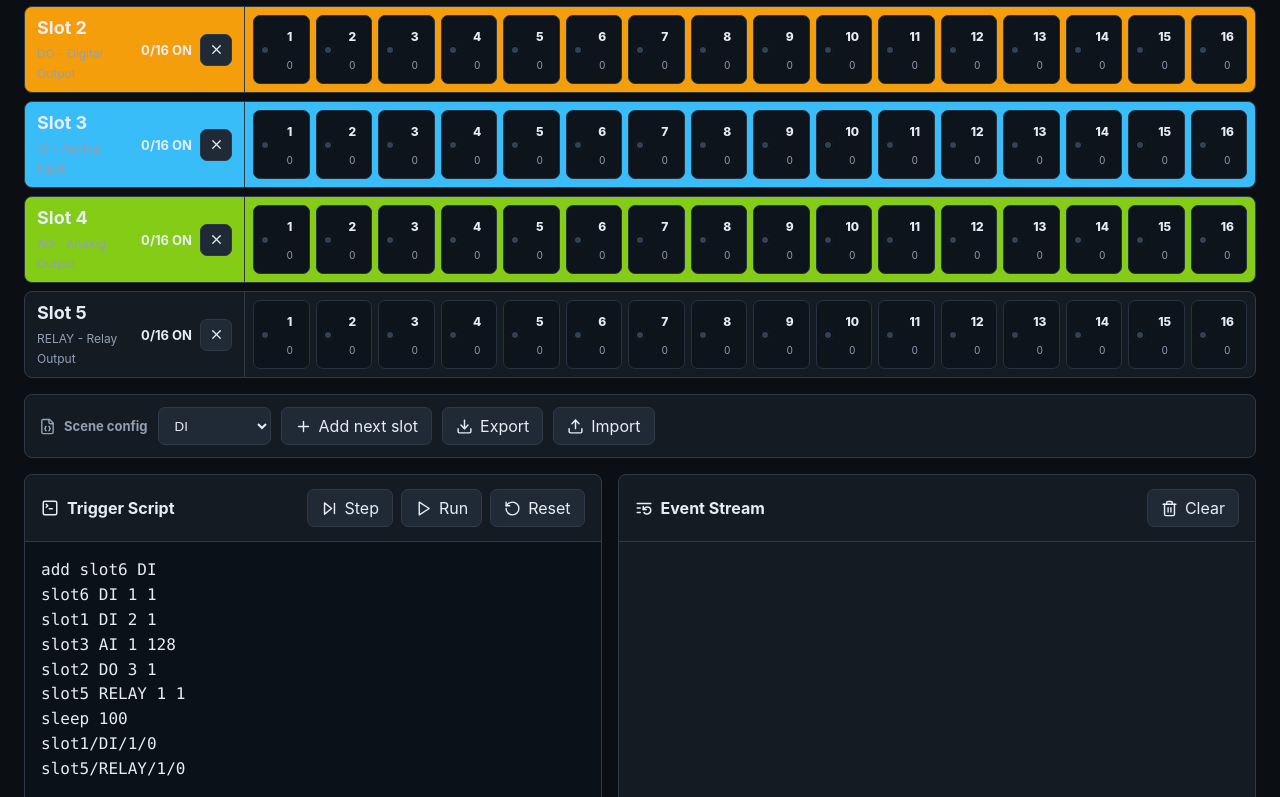
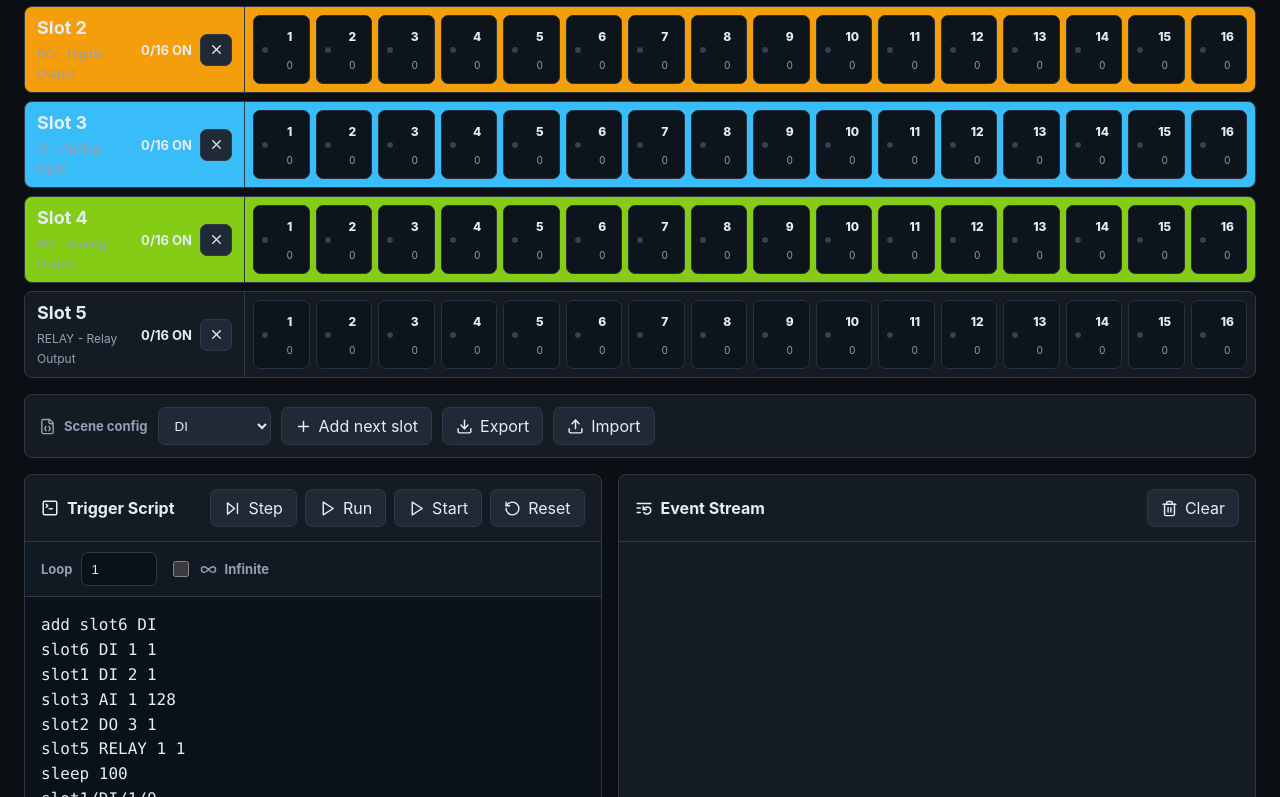
Before and after one commit to judadao/dephy_linux_io_device_simul, a React (Vite) app in the folder web/: page / in a window 1280 px wide. Shown: the part 403-1200 px from the top of the page. Built offline with nearby package versions, Linux system fonts and the light colour scheme.

Commit message:
feat: add trigger script loop controls

```diff
--- a/web/src/App.jsx
+++ b/web/src/App.jsx
@@ -4,7 +4,9 @@ import {
   Cable,
   Download,
   FileJson,
+  Infinity,
   ListRestart,
+  Pause,
   Plus,
   Play,
   RotateCcw,
@@ -118,7 +120,12 @@ export default function App() {
   const [events, setEvents] = useState([]);
   const [status, setStatus] = useState("idle");
   const [newSlotType, setNewSlotType] = useState("di");
+  const [loopCount, setLoopCount] = useState(1);
+  const [infiniteLoop, setInfiniteLoop] = useState(false);
+  const [running, setRunning] = useState(false);
   const importInputRef = useRef(null);
+  const runTimerRef = useRef(null);
+  const stopRunRef = useRef(false);
 
   const lines = useMemo(() => cleanScriptLines(script), [script]);
   const modules = useMemo(() => modulesFromSlots(slots), [slots]);
@@ -354,6 +361,13 @@ export default function App() {
     return { ok: false, timeMs };
   }
 
+  function clearRunTimer() {
+    if (runTimerRef.current) {
+      clearTimeout(runTimerRef.current);
+      runTimerRef.current = null;
+    }
+  }
+
   function stepScript() {
     if (lineIndex >= lines.length) {
       setStatus("done");
@@ -384,6 +398,68 @@ export default function App() {
     setStatus(ok ? "done" : "error");
   }
 
+  function startLoopRun() {
+    const runLines = cleanScriptLines(script);
+    const totalLoops = infiniteLoop ? Infinity : Math.max(1, Number(loopCount) || 1);
+
+    clearRunTimer();
+    stopRunRef.current = false;
+    setRunning(true);
+    setStatus(infiniteLoop ? "looping" : `loop 1/${totalLoops}`);
+    setLineIndex(0);
+
+    let timeMs = nowMs;
+    let index = 0;
+    let loop = 1;
+
+    const tick = () => {
+      if (stopRunRef.current) {
+        setRunning(false);
+        setStatus("stopped");
+        return;
+      }
+
+      if (index >= runLines.length) {
+        if (loop >= totalLoops) {
+          setRunning(false);
+          setStatus("done");
+          setLineIndex(runLines.length);
+          return;
+        }
+        loop += 1;
+        index = 0;
+        setStatus(infiniteLoop ? `loop ${loop}` : `loop ${loop}/${totalLoops}`);
+      }
+
+      const line = runLines[index];
+      const before = timeMs;
+      const result = applyLine(line, timeMs);
+      const delay = Math.max(0, Math.min(result.timeMs - before, 5000));
+
+      timeMs = result.timeMs;
+      setNowMs(timeMs);
+      setLineIndex(index + 1);
+
+      if (!result.ok) {
+        setRunning(false);
+        setStatus("error");
+        return;
+      }
+
+      index += 1;
+      runTimerRef.current = setTimeout(tick, delay);
+    };
+
+    tick();
+  }
+
+  function stopLoopRun() {
+    stopRunRef.current = true;
+    clearRunTimer();
+    setRunning(false);
+    setStatus("stopped");
+  }
+
   function clickSlot(slot) {
     const nextValue = slot.mode === "digital" ? (slot.value > 0 ? 0 : 1) : slot.value > 0 ? 0 : 100;
     setSlotValue(String(slot.slotNo), slot.label, String(slot.point), String(nextValue), nowMs);
@@ -391,6 +467,7 @@ export default function App() {
   }
 
   function resetSimulator() {
+    stopLoopRun();
     replaceSlots(buildInitialSlots());
     setNowMs(0);
     setLineIndex(0);
@@ -500,11 +577,37 @@ export default function App() {
                 <Play size={17} />
                 <span>Run</span>
               </button>
+              <button type="button" onClick={running ? stopLoopRun : startLoopRun} title={running ? "Stop loop" : "Start loop"}>
+                {running ? <Pause size={17} /> : <Play size={17} />}
+                <span>{running ? "Stop" : "Start"}</span>
+              </button>
               <button type="button" onClick={resetSimulator} title="Reset simulator">
                 <RotateCcw size={17} />
                 <span>Reset</span>
               </button>
             </div>
+          </div>
+          <div className="loop-controls">
+            <label>
+              <span>Loop</span>
+              <input
+                type="number"
+                min="1"
+                max="999"
+                value={loopCount}
+                disabled={infiniteLoop}
+                onChange={(event) => setLoopCount(event.target.value)}
+              />
+            </label>
+            <label className="check-control">
+              <input
+                type="checkbox"
+                checked={infiniteLoop}
+                onChange={(event) => setInfiniteLoop(event.target.checked)}
+              />
+              <Infinity size={17} />
+              <span>Infinite</span>
+            </label>
           </div>
           <textarea
             id="scriptEditor"
--- a/web/src/styles.css
+++ b/web/src/styles.css
@@ -297,7 +297,42 @@ select {
 
 .button-row {
   display: flex;
+  flex-wrap: wrap;
   gap: 8px;
+}
+
+.loop-controls {
+  display: flex;
+  flex-wrap: wrap;
+  align-items: center;
+  gap: 12px;
+  padding: 10px 16px;
+  border-bottom: 1px solid var(--line);
+  background: #111922;
+}
+
+.loop-controls label {
+  display: inline-flex;
+  align-items: center;
+  gap: 8px;
+  color: var(--muted);
+  font-size: 13px;
+  font-weight: 700;
+}
+
+.loop-controls input[type="number"] {
+  width: 76px;
+  min-height: 34px;
+  border: 1px solid var(--line);
+  border-radius: 7px;
+  padding: 0 10px;
+  background: #0b1118;
+  color: var(--text);
+}
+
+.check-control input {
+  width: 16px;
+  height: 16px;
 }
 
 .io-grid {
```
